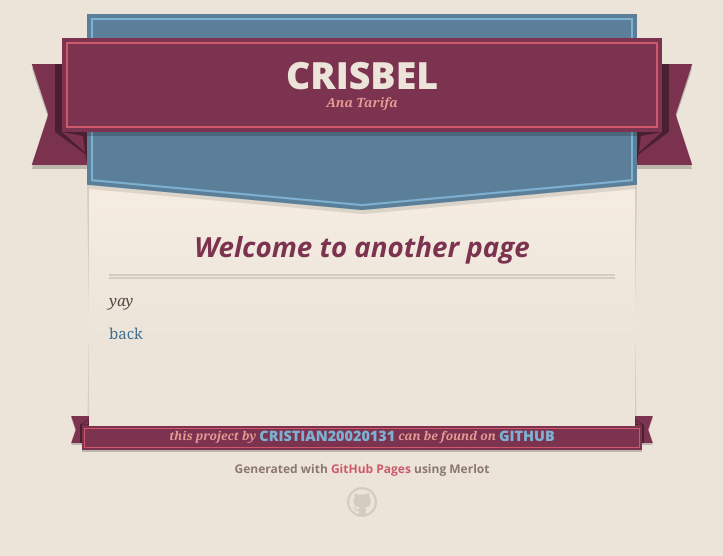
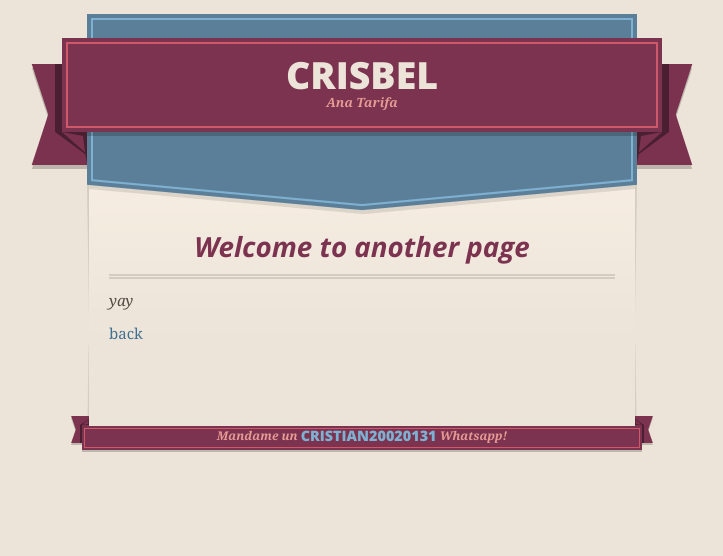
Before and after one commit to Cristian20020131/crisbel, a Jekyll site: the page built from another-page.md, in a window 1280 px wide. Shown: the top 556 px of the page, without its empty margins (278-1001 px from the left). Built offline with Jekyll 4.4.1, drawn with Linux system fonts in a browser that asks for light colours; our own code applies the rules of GitHub Pages for plain Markdown files.

Commit message:
Update default.html

```diff
--- a/_layouts/default.html
+++ b/_layouts/default.html
@@ -62,7 +62,7 @@
         <span class="ribbon-outer">
           <span class="ribbon-inner">
             {% if site.github.is_project_page %}
-              <p>this project by <a href="{{ site.github.owner_url }}">{{ site.github.owner_name }}</a> can be found on <a href="{{ site.github.repository_url }}">GitHub</a></p>
+              <p>Mandame un <a href="{{ api.whatsapp.com/send?phone=543513396788_url }}">{{ site.github.owner_name }}</a> Whatsapp!</a></p>
             {% endif %}
             {% if site.github.is_user_page %}
               <p>Projects by <a href="{{ site.github.owner_url }}">{{ site.github.owner_name }}</a> can be found on <a href="{{ site.github.repository_url }}">GitHub</a></p>
@@ -70,9 +70,6 @@
           </span>
           <span class="left-tail"></span>
           <span class="right-tail"></span>
-        </span>
-        <p>Generated with <a href="https://pages.github.com">GitHub Pages</a> using Merlot</p>
-        <span class="octocat"></span>
       </footer>
 
     </div>
```
